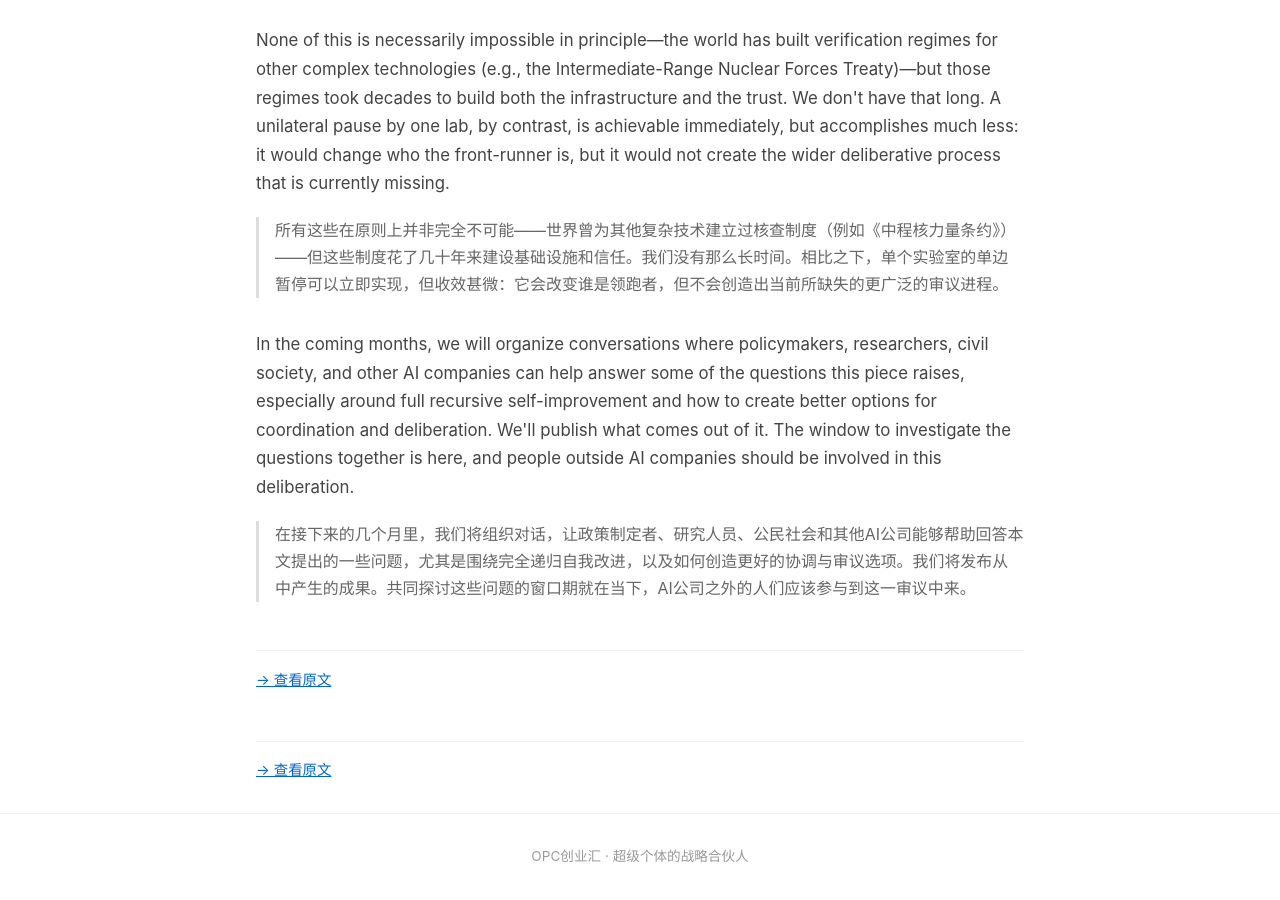
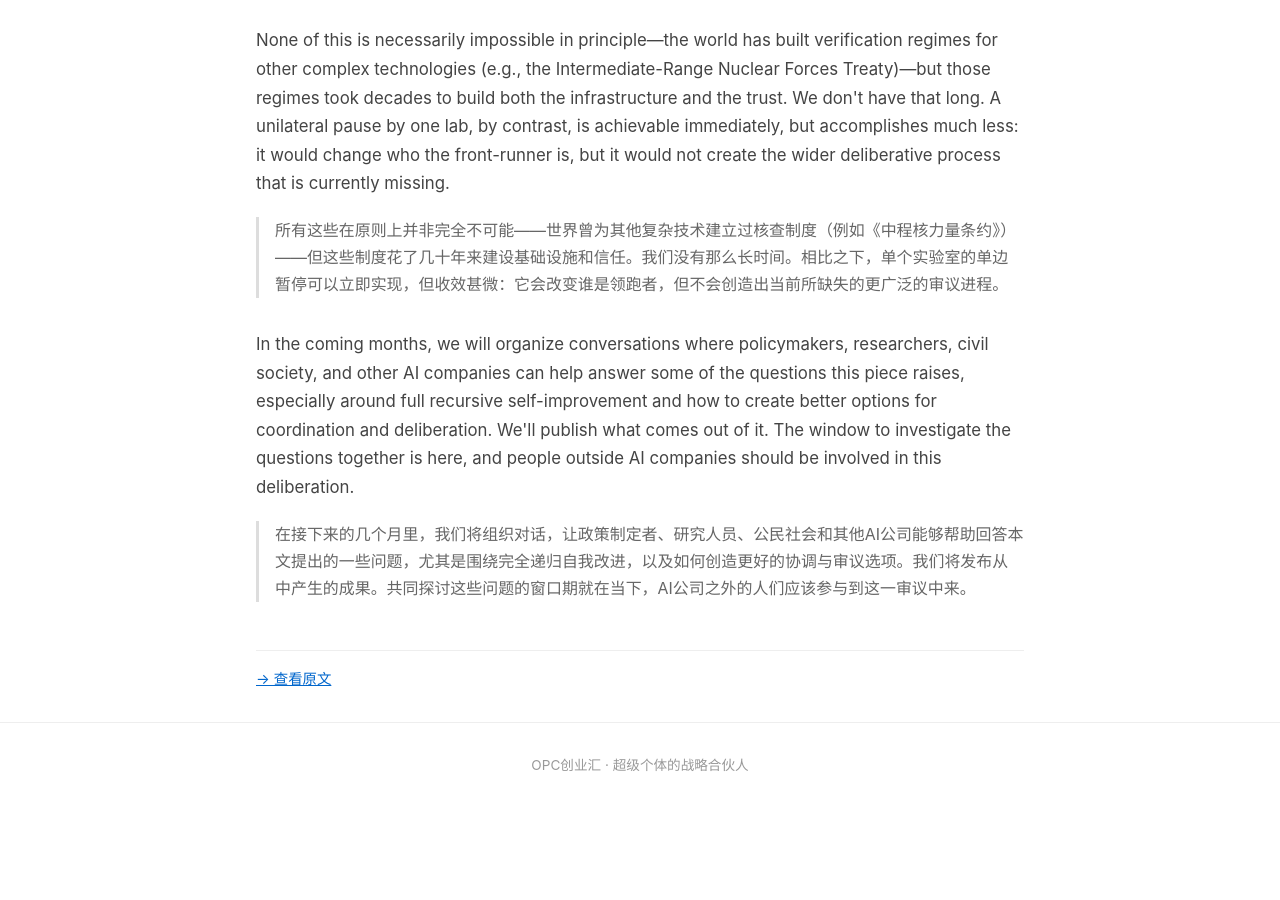
Before and after one commit to Caro-Li-C/opcstartup-site, a Jekyll site: the page built from _posts/2026-05-28-when-ai-builds-itself.md, in a window 1280 px wide and 900 px high, scrolled down 20345 px. Built offline with Jekyll 4.4.1, drawn with Linux system fonts in a browser that asks for light colours; after the commit the page ends 21154 px from its top, so only the background shows below that.

Commit message:
Update 2026-05-28-when-ai-builds-itself.md

```diff
--- a/_posts/2026-05-28-when-ai-builds-itself.md
+++ b/_posts/2026-05-28-when-ai-builds-itself.md
@@ -369,7 +369,3 @@ source: "公众号OPC创业汇"
 <p class="en-text">In the coming months, we will organize conversations where policymakers, researchers, civil society, and other AI companies can help answer some of the questions this piece raises, especially around full recursive self-improvement and how to create better options for coordination and deliberation. We'll publish what comes out of it. The window to investigate the questions together is here, and people outside AI companies should be involved in this deliberation.</p>
 <p class="zh-text">在接下来的几个月里，我们将组织对话，让政策制定者、研究人员、公民社会和其他AI公司能够帮助回答本文提出的一些问题，尤其是围绕完全递归自我改进，以及如何创造更好的协调与审议选项。我们将发布从中产生的成果。共同探讨这些问题的窗口期就在当下，AI公司之外的人们应该参与到这一审议中来。</p>
 </div>
-
-<div class="post-source">
-<a href="[待补充]" target="_blank">→ 查看原文</a>
-</div>
```
